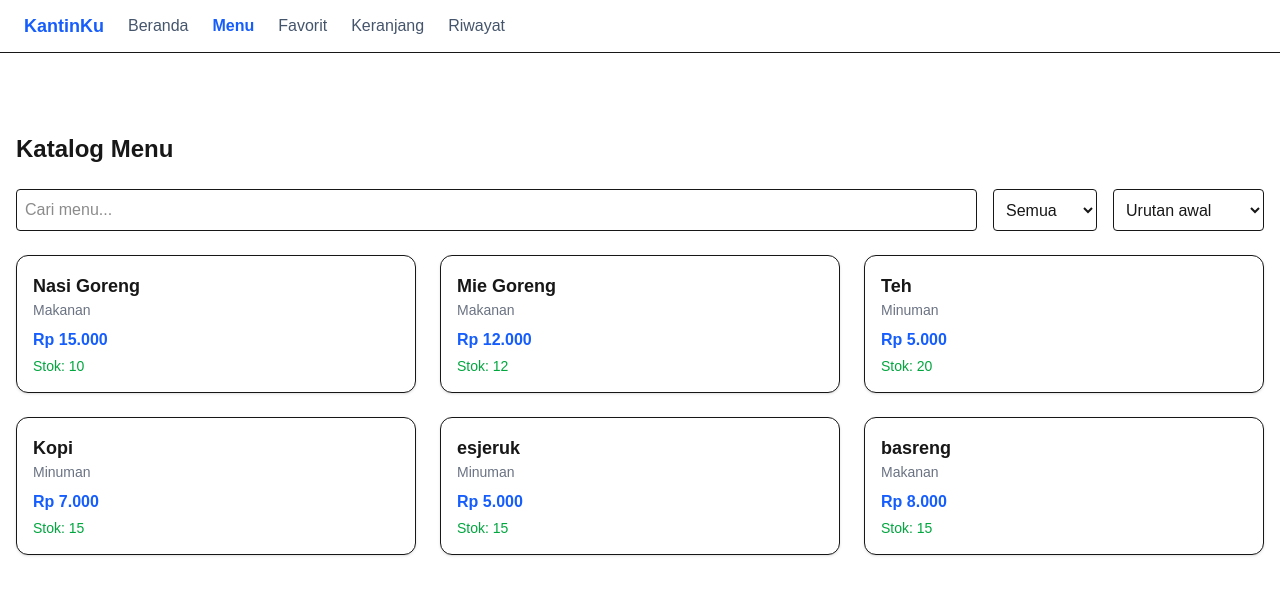
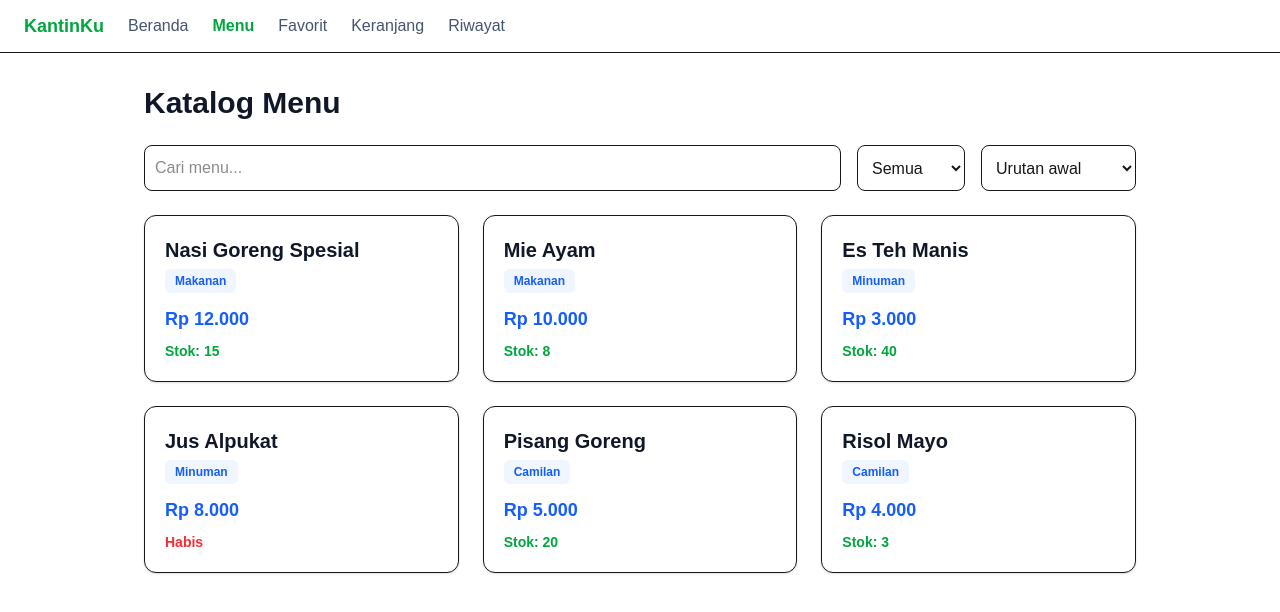
Before and after one commit to habibil1/KantinKu, a Next.js app: page /Menu in a window 1280 px wide. Shown: the top 612 px of the page. Built offline with nearby package versions, Linux system fonts and the light colour scheme.

Commit message:
fix bug id page

```diff
--- a/app/Menu/[id]/page.tsx
+++ b/app/Menu/[id]/page.tsx
@@ -1,25 +1,71 @@
+"use client";
+
+import { useState, use } from "react";
 import { notFound } from "next/navigation";
 import { menuKantin } from "@/data/menu";
 
-export default async function DetailMenu({
+export default function DetailMenu({
   params,
 }: {
   params: Promise<{ id: string }>;
 }) {
-  const { id } = await params;
+  const { id } = use(params);
+  const menu = menuKantin.find((m) => m.id === Number(id));
 
-  const menu = menuKantin.find((m) => m.id === Number(id));
+  const [jumlah, setJumlah] = useState(1);
+  const [pesan, setPesan] = useState("");
 
   if (!menu) {
     notFound();
+    return null;
   }
+
+  const totalHarga = menu.harga * jumlah;
+
+  const handleTambahKeKeranjang = () => {
+    if (jumlah < 1) {
+      setPesan("Gagal: Jumlah minimal 1.");
+      return;
+    }
+
+    const keranjangLama = localStorage.getItem("keranjang");
+    const keranjang = keranjangLama ? JSON.parse(keranjangLama) : [];
+
+    const indexMenu = keranjang.findIndex(
+      (item: { id: number; jumlah: number }) => item.id === menu.id,
+    );
+    let jumlahSudahAda = 0;
+
+    if (indexMenu !== -1) {
+      jumlahSudahAda = keranjang[indexMenu].jumlah;
+    }
+
+    if (jumlah + jumlahSudahAda > menu.stok) {
+      setPesan(
+        `Gagal: Stok tidak cukup. Kamu sudah memasukkan ${jumlahSudahAda} porsi ke keranjang sebelumnya.`,
+      );
+      return;
+    }
+
+    if (indexMenu !== -1) {
+      keranjang[indexMenu].jumlah += jumlah;
+    } else {
+      keranjang.push({ id: menu.id, jumlah: jumlah });
+    }
+
+    localStorage.setItem("keranjang", JSON.stringify(keranjang));
+
+    window.dispatchEvent(new Event("keranjang-berubah"));
+
+    setPesan("Ditambahkan ke keranjang.");
+  };
 
   return (
     <div className="max-w-xl mx-auto border rounded-xl p-6 bg-white mt-10 shadow-sm">
       <h1 className="text-3xl font-bold mb-2">{menu.nama}</h1>
       <p className="text-gray-500 mb-4">{menu.kategori}</p>
 
-      <div className="flex justify-between items-center bg-gray-50 p-4 rounded-lg">
+      <div className="flex justify-between items-center bg-gray-50 p-4 rounded-lg mb-6">
         <span className="text-2xl font-bold text-blue-600">
           Rp {menu.harga.toLocaleString("id-ID")}
         </span>
@@ -31,6 +77,57 @@ export default async function DetailMenu({
           {menu.stok === 0 ? "Habis" : `Sisa Stok: ${menu.stok}`}
         </span>
       </div>
+
+      <div className="border-t pt-6 mt-4">
+        {menu.stok === 0 ? (
+          <p className="text-red-500 font-bold text-lg text-center bg-red-50 p-3 rounded-lg">
+            Menu ini habis.
+          </p>
+        ) : (
+          <div className="flex flex-col gap-4">
+            <div className="flex items-center gap-4">
+              <label htmlFor="jumlah" className="font-medium text-lg">
+                Jumlah:
+              </label>
+              <input
+                type="number"
+                id="jumlah"
+                min="1"
+                max={menu.stok}
+                value={jumlah}
+                onChange={(e) => {
+                  const val = parseInt(e.target.value);
+                  setJumlah(isNaN(val) ? 0 : val);
+                }}
+                className="border p-2 rounded-lg w-24 text-center text-lg"
+              />
+            </div>
+
+            <div className="text-xl font-semibold mb-2">
+              Total Harga: Rp {totalHarga.toLocaleString("id-ID")}
+            </div>
+
+            <button
+              onClick={handleTambahKeKeranjang}
+              className="bg-blue-600 text-white py-3 px-6 rounded-lg hover:bg-blue-700 font-bold w-full transition"
+            >
+              Tambah ke keranjang
+            </button>
+
+            {pesan && (
+              <p
+                className={`font-medium p-3 rounded-lg text-center ${
+                  pesan.includes("Gagal")
+                    ? "bg-red-50 text-red-600"
+                    : "bg-green-50 text-green-600"
+                }`}
+              >
+                {pesan}
+              </p>
+            )}
+          </div>
+        )}
+      </div>
     </div>
   );
 }
--- a/app/Menu/page.tsx
+++ b/app/Menu/page.tsx
@@ -2,30 +2,33 @@
 
 import { useState } from "react";
 import MenuCard from "@/components/MenuCard";
-import { Menu } from "@/data/menu";
+import { menu } from "@/data/menu";
 
 export default function MenuPage() {
   const [search, setSearch] = useState("");
-  const [urutan, setUrutan] = useState("awal");
   const [kategori, setKategori] = useState("Semua");
+  const [urutan, setUrutan] = useState("Urutan awal");
 
-  const filteredMenu = Menu.filter((item) => {
-    const matchSearch = item.nama.toLowerCase().includes(search.toLowerCase());
-    const matchKategori = kategori === "Semua" || item.kategori === kategori;
+  const filteredMenu = menu.filter((item) => {
+    const matchSearch = item.nama
+      .toLowerCase()
+      .includes(search.toLowerCase());
+    const matchKategori =
+      kategori === "Semua" || item.kategori === kategori;
     return matchSearch && matchKategori;
   });
 
-  if (urutan === "termurah") {
+  if (urutan === "Harga termurah") {
     filteredMenu.sort((a, b) => a.harga - b.harga);
-  } else if (urutan === "termahal") {
+  } else if (urutan === "Harga termahal") {
     filteredMenu.sort((a, b) => b.harga - a.harga);
-  } else if (urutan === "az" || urutan === "a-z") {
+  } else if (urutan === "Nama A-Z") {
     filteredMenu.sort((a, b) => a.nama.localeCompare(b.nama));
   }
 
   return (
     <div className="flex flex-col gap-6">
-      <h1 className="text-2xl font-bold">Katalog Menu</h1>
+      <h1 className="text-3xl font-extrabold text-gray-900">Katalog Menu</h1>
 
       <div className="flex flex-col md:flex-row gap-4">
         <input
@@ -33,33 +36,39 @@ export default function MenuPage() {
           placeholder="Cari menu..."
           value={search}
           onChange={(e) => setSearch(e.target.value)}
-          className="border p-2 rounded w-full"
+          className="border p-2.5 rounded-lg w-full bg-white"
+          suppressHydrationWarning
         />
 
         <select
           value={kategori}
           onChange={(e) => setKategori(e.target.value)}
-          className="border p-2 rounded"
+          className="border p-2.5 rounded-lg bg-white"
+          suppressHydrationWarning
         >
           <option value="Semua">Semua</option>
           <option value="Makanan">Makanan</option>
           <option value="Minuman">Minuman</option>
+          <option value="Camilan">Camilan</option>
         </select>
 
         <select
           value={urutan}
           onChange={(e) => setUrutan(e.target.value)}
-          className="border p-2 rounded"
+          className="border p-2.5 rounded-lg bg-white"
+          suppressHydrationWarning
         >
-          <option value="awal">Urutan awal</option>
-          <option value="termurah">Harga termurah</option>
-          <option value="termahal">Harga termahal</option>
-          <option value="az">Nama A-Z</option>
+          <option value="Urutan awal">Urutan awal</option>
+          <option value="Harga termurah">Harga termurah</option>
+          <option value="Harga termahal">Harga termahal</option>
+          <option value="Nama A-Z">Nama A-Z</option>
         </select>
       </div>
 
       {filteredMenu.length === 0 ? (
-        <p className="text-center text-gray-500 py-10">Menu tidak ditemukan.</p>
+        <p className="text-center text-gray-500 py-12 text-lg font-medium">
+          Menu tidak ditemukan.
+        </p>
       ) : (
         <div className="grid grid-cols-1 md:grid-cols-2 lg:grid-cols-3 gap-6">
           {filteredMenu.map((item) => (
--- a/app/layout.tsx
+++ b/app/layout.tsx
@@ -9,10 +9,10 @@ export const metadata: Metadata = {
 
 export default function RootLayout({ children }: LayoutProps<"/">) {
   return (
-    <html lang="en">
-      <body className="min-h-screen antialiased">
+    <html lang="en" suppressHydrationWarning>
+      <body className="min-h-screen antialiased bg-gray-50 text-gray-900" suppressHydrationWarning>
         <Navbar />
-        <main className="pt-20 px-4">{children}</main>
+        <main className="max-w-5xl mx-auto py-8 px-4">{children}</main>
       </body>
     </html>
   );
--- a/app/page.tsx
+++ b/app/page.tsx
@@ -1,15 +1,17 @@
 import Link from "next/link";
 
-export default function Beranda() {
+export default function Home() {
   return (
-    <div className="flex flex-col items-center justify-center min-h-[70vh] text-center gap-6">
-      <h1 className="text-4xl font-bold">Selamat Datang di KantinKu</h1>
-      <p className="text-lg text-gray-600">
-        Pesan makanan dan minuman favoritmu di sini!
+    <div className="flex flex-col items-center justify-center text-center py-24 px-4">
+      <h1 className="text-4xl md:text-5xl font-extrabold text-blue-600 mb-4">
+        Selamat Datang di KantinKu
+      </h1>
+      <p className="text-lg md:text-xl text-gray-600 max-w-xl mb-8">
+        Pesan makanan dan minuman favoritmu dari kantin sekolah dengan mudah, cepat, dan praktis!
       </p>
       <Link
         href="/menu"
-        className="px-6 py-3 bg-blue-600 text-white rounded-lg hover:bg-blue-700 font-medium"
+        className="bg-blue-600 text-white font-bold px-8 py-3.5 rounded-xl hover:bg-blue-700 transition shadow-md"
       >
         Lihat Menu
       </Link>
--- a/components/MenuCard.tsx
+++ b/components/MenuCard.tsx
@@ -1,5 +1,5 @@
 import Link from "next/link";
-import { type Menu } from "@/data/menu";
+import { type Menu, rupiah } from "@/data/menu";
 
 interface MenuCardProps {
   item?: Menu;
@@ -13,16 +13,18 @@ export default function MenuCard({ item, menu }: MenuCardProps) {
   return (
     <Link
       href={`/menu/${data.id}`}
-      className="border rounded-xl p-4 shadow-sm hover:shadow-md transition bg-white block"
+      className="border rounded-xl p-5 shadow-sm hover:shadow-md transition bg-white block"
     >
-      <h3 className="font-bold text-lg">{data.nama}</h3>
-      <p className="text-sm text-gray-500">{data.kategori}</p>
-      <p className="text-blue-600 font-semibold mt-2">
-        Rp {data.harga.toLocaleString("id-ID")}
+      <h3 className="font-bold text-xl text-gray-900 mb-1">{data.nama}</h3>
+      <span className="inline-block bg-blue-50 text-blue-600 text-xs font-semibold px-2.5 py-1 rounded-md mb-3">
+        {data.kategori}
+      </span>
+      <p className="text-blue-600 font-bold text-lg mb-2">
+        {rupiah(data.harga)}
       </p>
 
       <p
-        className={`text-sm font-medium mt-1 ${
+        className={`text-sm font-semibold ${
           data.stok === 0 ? "text-red-500" : "text-green-600"
         }`}
       >
--- a/components/Navbar.tsx
+++ b/components/Navbar.tsx
@@ -16,18 +16,17 @@ export default function Navbar() {
 
   return (
     <nav className="flex items-center gap-6 border-b bg-white px-6 py-3">
-      <span className="text-lg font-bold text-blue-600">KantinKu</span>
+      <span className="text-lg font-bold text-green-600">KantinKu</span>
       {menuItems.map((m) => {
-        const isActive =
-          pathname.toLowerCase() === m.href.toLowerCase();
+        const isActive = pathname.toLowerCase() === m.href.toLowerCase();
         return (
           <Link
             key={m.href}
             href={m.href}
             className={
               isActive
-                ? "font-semibold text-blue-600"
-                : "text-slate-600 hover:text-blue-600"
+                ? "font-semibold text-green-600"
+                : "text-slate-600   hover:text-green-600"
             }
           >
             {m.teks}
--- a/data/menu.ts
+++ b/data/menu.ts
@@ -7,48 +7,12 @@ export type Menu = {
 };
 
 export const menu: Menu[] = [
-  {
-    id: 1,
-    nama: "Nasi Goreng",
-    kategori: "Makanan",
-    harga: 15000,
-    stok: 10,
-  },
-  {
-    id: 2,
-    nama: "Mie Goreng",
-    kategori: "Makanan",
-    harga: 12000,
-    stok: 12,
-  },
-  {
-    id: 3,
-    nama: "Teh",
-    kategori: "Minuman",
-    harga: 5000,
-    stok: 20,
-  },
-  {
-    id: 4,
-    nama: "Kopi",
-    kategori: "Minuman",
-    harga: 7000,
-    stok: 15,
-  },
-  {
-    id: 5,
-    nama: "esjeruk",
-    kategori: "Minuman",
-    harga: 5000,
-    stok: 15,
-  },
-  {
-    id: 6,
-    nama: "basreng",
-    kategori: "Makanan",
-    harga: 8000,
-    stok: 15,
-  },
+  { id: 1, nama: "Nasi Goreng Spesial", kategori: "Makanan", harga: 12000, stok: 15 },
+  { id: 2, nama: "Mie Ayam", kategori: "Makanan", harga: 10000, stok: 8 },
+  { id: 3, nama: "Es Teh Manis", kategori: "Minuman", harga: 3000, stok: 40 },
+  { id: 4, nama: "Jus Alpukat", kategori: "Minuman", harga: 8000, stok: 0 },
+  { id: 5, nama: "Pisang Goreng", kategori: "Camilan", harga: 5000, stok: 20 },
+  { id: 6, nama: "Risol Mayo", kategori: "Camilan", harga: 4000, stok: 3 },
 ];
 
 export const Menu = menu;
```
